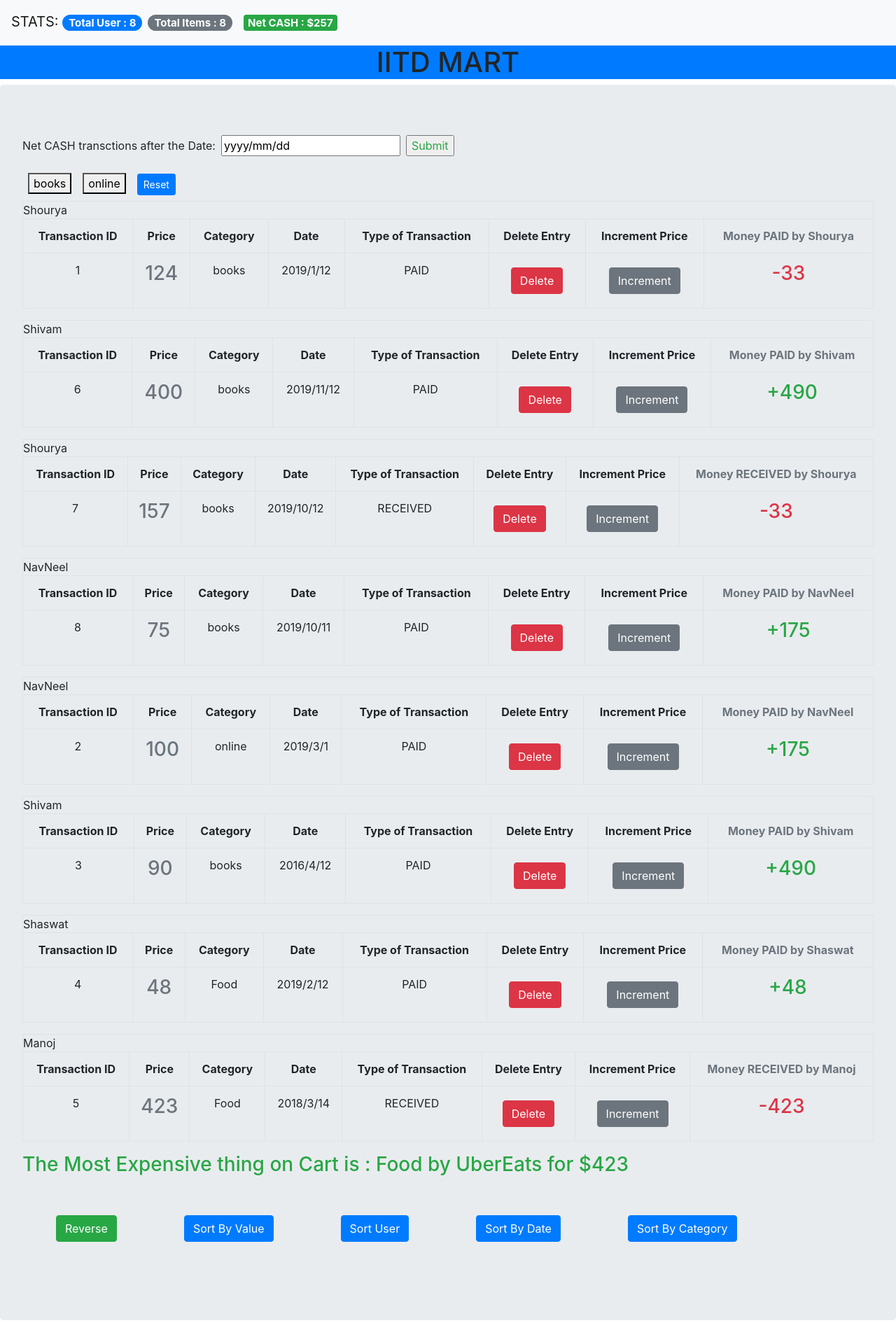
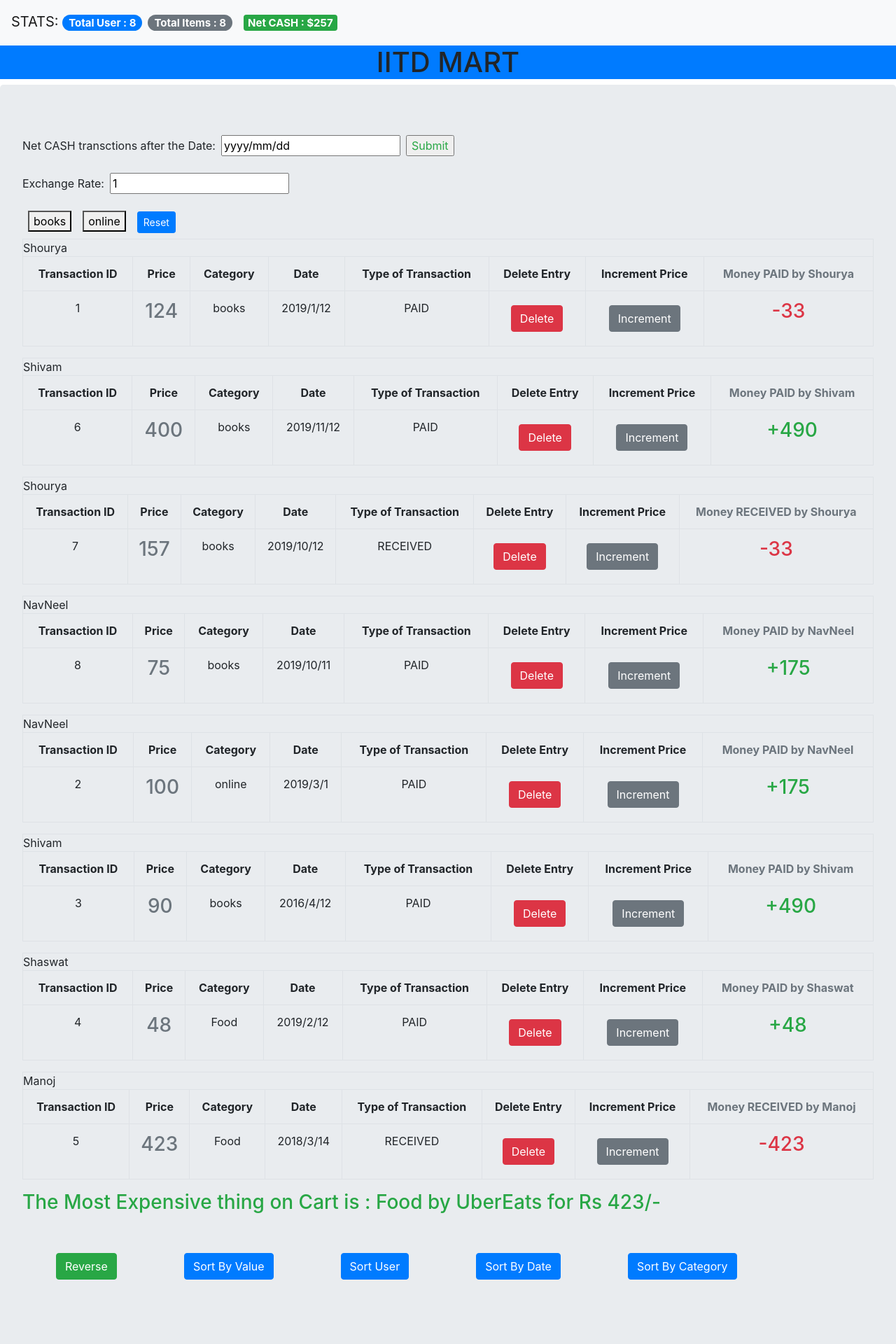
Before and after one commit to Flash-Shivam/Front-End, a React (Create React App) app: page / in a window 1280 px wide. Shown: the top 1920 px of the page at 70% size. Built offline with nearby package versions, Linux system fonts and the light colour scheme.

Commit message:
Exchange Rate for other currency

```diff
--- a/src/App.js
+++ b/src/App.js
@@ -7,6 +7,7 @@ class App extends Component {
   constructor(props) {
     super(props);
     this.state = {
+      ExchangeRate: "1",
       valuee: "yyyy/mm/dd",
       counters: [
         {
@@ -87,7 +88,18 @@ class App extends Component {
     };
 
     this.handleChange = this.handleChange.bind(this);
+    this.exchange = this.exchange.bind(this);
     this.handleSubmit = this.handleSubmit.bind(this);
+    this.changeval = this.changeval.bind(this);
+  }
+
+  exchange(event) {
+    this.setState({ ExchangeRate: event.target.value });
+  }
+
+  changeval(event) {
+    this.setState({ ExchangeRate: event.target.value });
+    event.preventDefault();
   }
 
   handleChange(event) {
@@ -102,7 +114,7 @@ class App extends Component {
     let x = 0;
     for (i = 0; i < counters.length; i++) {
       if (counters[i].Date > this.state.valuee) {
-        x = x + counters[i].value;
+        x = x + counters[i].value * this.state.ExchangeRate;
       }
     }
     event.preventDefault();
@@ -189,9 +201,9 @@ class App extends Component {
     let x = 0;
     for (i = 0; i < counters.length; i++) {
       if (counters[i].sold === true) {
-        x = x + counters[i].value;
+        x = x + counters[i].value * this.state.ExchangeRate;
       } else {
-        x = x - counters[i].value;
+        x = x - counters[i].value * this.state.ExchangeRate;
       }
     }
 
@@ -220,9 +232,9 @@ class App extends Component {
     for (i = 0; i < counters.length; i++) {
       if (counters[i].User === username) {
         if (counters[i].sold === true) {
-          x = x + counters[i].value;
+          x = x + counters[i].value * this.state.ExchangeRate;
         } else {
-          x = x - counters[i].value;
+          x = x - counters[i].value * this.state.ExchangeRate;
         }
       }
     }
@@ -260,6 +272,19 @@ class App extends Component {
             </label>
             <input type="submit" className="text text-success" value="Submit" />
           </form>
+
+          <form onSubmit={this.handleSubmit}>
+            <label>
+              Exchange Rate:
+              <input
+                className="m-2"
+                type="text"
+                value={this.state.ExchangeRate}
+                onChange={this.changeval}
+              />
+            </label>
+          </form>
+
           <Counters
             counters={this.state.counters}
             OnReset={this.handleReset}
@@ -275,8 +300,8 @@ class App extends Component {
           <h3 className="text text-success">
             The Most Expensive thing on Cart is{" : "}
             {this.state.counters[this.maxx()].category} by{" "}
-            {this.state.counters[this.maxx()].sub_category} for $
-            {this.state.counters[this.maxx()].value}
+            {this.state.counters[this.maxx()].sub_category} for Rs{" "}
+            {this.state.counters[this.maxx()].value}/-
           </h3>
           <button onClick={this.handleReverse} className="btn btn-success m-5">
             Reverse
```
